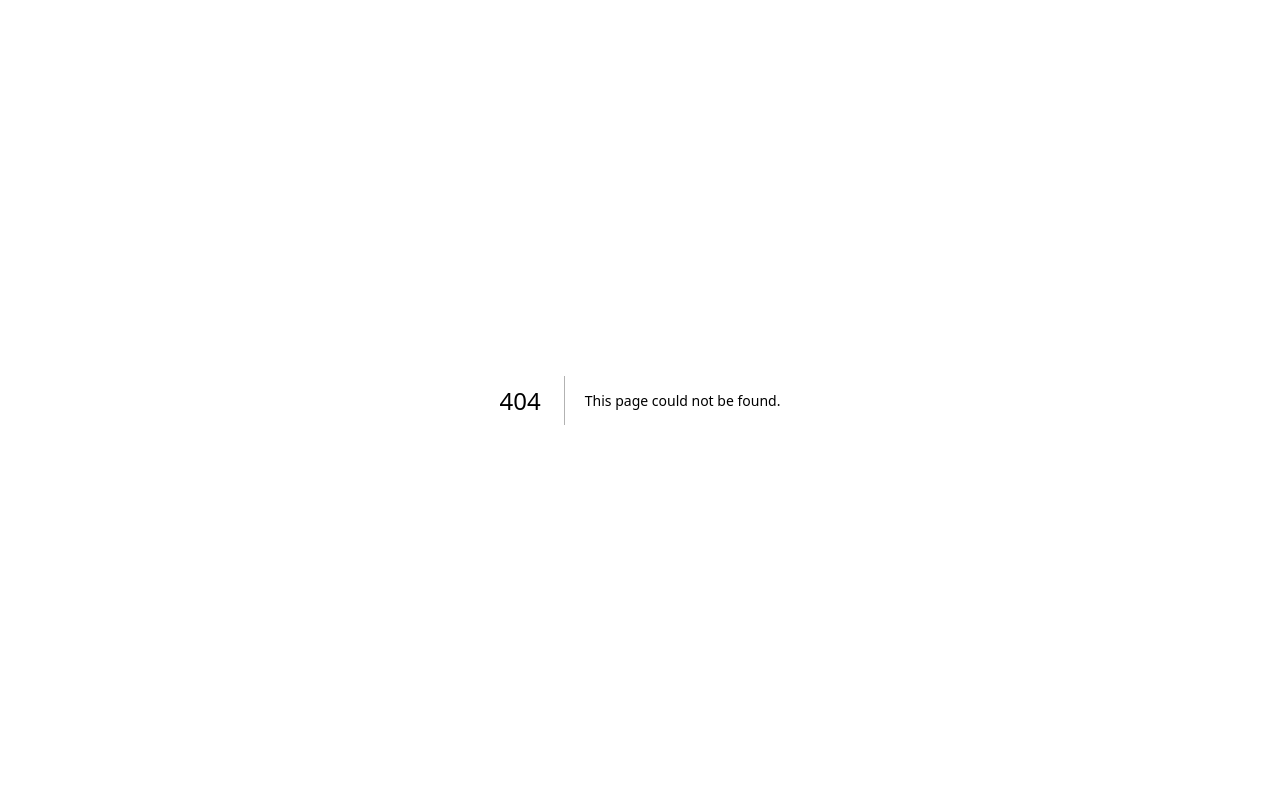
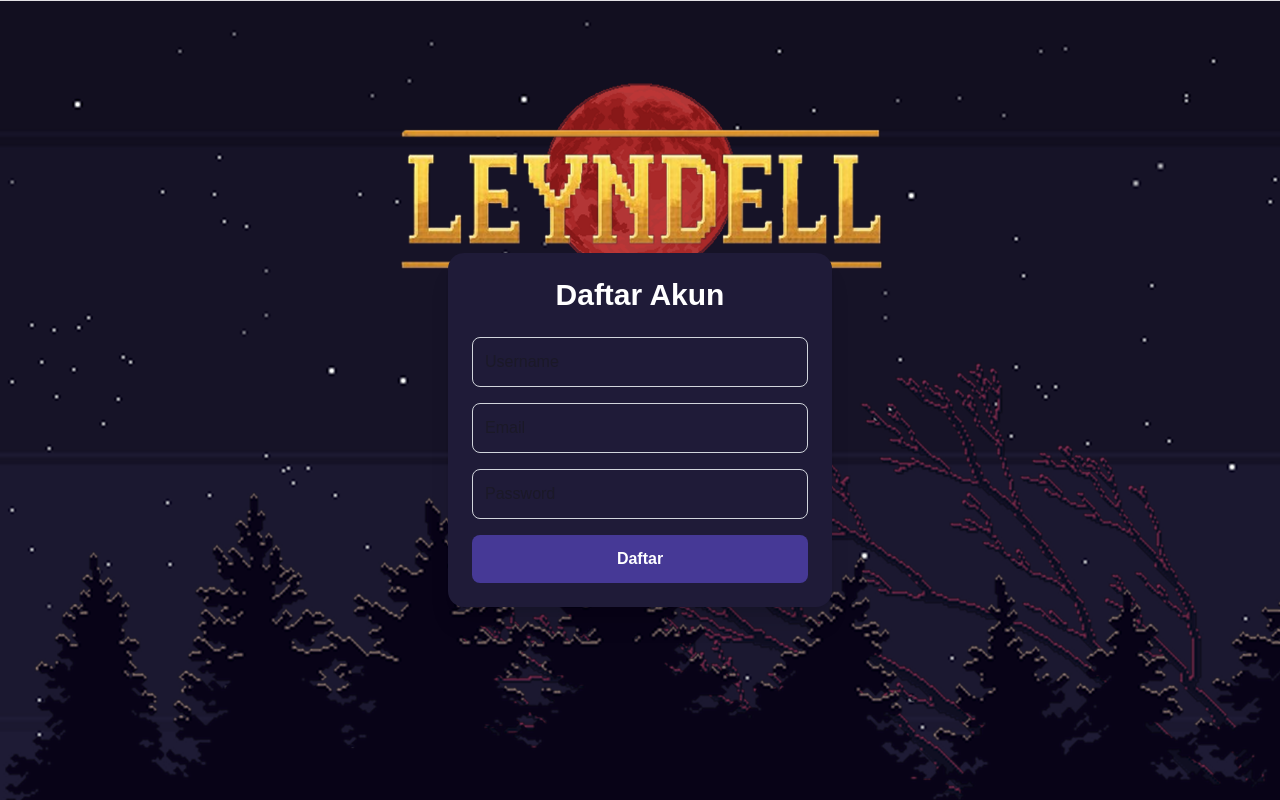
Before and after one commit to zkLeonora/website-game, a Next.js app: page /signup in a window 1280 px wide. Before the commit this address had no page. Built offline with nearby package versions, Linux system fonts and the light colour scheme.

Commit message:
signup page + database

```diff
--- a/app/components/header/index.tsx
+++ b/app/components/header/index.tsx
@@ -53,7 +53,7 @@ const Nav = () => {
               {/* Dropdown */}
               <div className="absolute right-0 mt-2 hidden group-hover:block bg-white text-black rounded-lg shadow-lg py-2 px-4 text-sm w-40 z-50 transition-all ease-in-out duration-300 transform scale-95 group-hover:scale-100">
                 <Link href="/login" className="block py-1 hover:text-blue-900">Login</Link>
-                <Link href="/register" className="block py-1 hover:text-blue-900">Daftar</Link>
+                <Link href="/signup" className="block py-1 hover:text-blue-900">Daftar</Link>
               </div>
             </div>
           )}
--- /dev/null
+++ b/app/signup/page.tsx
@@ -0,0 +1,86 @@
+"use client";
+
+import { useState } from "react";
+import { redirect } from "next/navigation";  // Import redirect dari next/navigation
+
+export default function SignupPage() {
+  const [username, setUsername] = useState("");
+  const [email, setEmail] = useState("");
+  const [password, setPassword] = useState("");
+  const [error, setError] = useState("");
+
+  const handleSubmit = async (e: React.FormEvent) => {
+    e.preventDefault();
+
+    const response = await fetch("/api/signup", {
+      method: "POST",
+      headers: {
+        "Content-Type": "application/json",
+      },
+      body: JSON.stringify({
+        username,
+        email,
+        password,
+      }),
+    });
+
+    const data = await response.json();
+    if (response.ok) {
+      console.log("Signup successful:", data);
+      redirect("/");  // Arahkan ke halaman utama setelah berhasil daftar
+    } else {
+      console.error("Signup failed:", data.message);
+      setError(data.message);
+    }
+  };
+
+  return (
+<div
+  className="min-h-screen flex items-center justify-center bg-cover bg-center px-4 pt-15"
+  style={{ backgroundImage: "url('/images/UI-9.png')" }}
+>
+
+      <div
+        className="rounded-2xl shadow-xl p-6 w-full max-w-sm shadow-3x1"
+        style={{ backgroundColor: "#1f1b38" }}
+      >
+        <h1 className="text-3xl font-bold text-center text-white mb-6">Daftar Akun</h1>
+
+        {error && <div className="text-red-500 text-center mb-4">{error}</div>}
+
+        <form onSubmit={handleSubmit} className="space-y-4">
+          <input
+            type="text"
+            placeholder="Username"
+            className="w-full p-3 border border-gray-300 rounded-lg focus:outline-none focus:ring-2 focus:ring-amber-500"
+            value={username}
+            onChange={(e) => setUsername(e.target.value)}
+            required
+          />
+          <input
+            type="email"
+            placeholder="Email"
+            className="w-full p-3 border border-gray-300 rounded-lg focus:outline-none focus:ring-2 focus:ring-amber-500"
+            value={email}
+            onChange={(e) => setEmail(e.target.value)}
+            required
+          />
+          <input
+            type="password"
+            placeholder="Password"
+            className="w-full p-3 border border-gray-300 rounded-lg focus:outline-none focus:ring-2 focus:ring-amber-500"
+            value={password}
+            onChange={(e) => setPassword(e.target.value)}
+            required
+          />
+          <button
+            type="submit"
+            className="w-full bg-[#463996] text-white font-bold py-3 rounded-lg hover:bg-[#3a2f80] transition"
+          >
+            Daftar
+          </button>
+        </form>
+      </div>
+    </div>
+  );
+}
```
